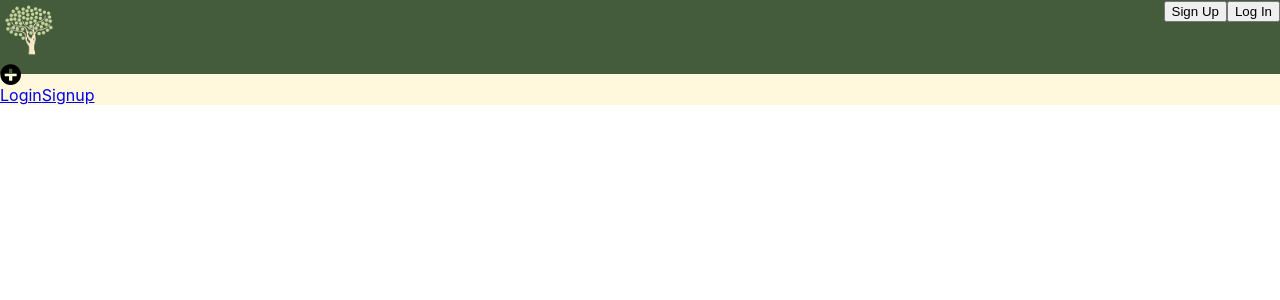
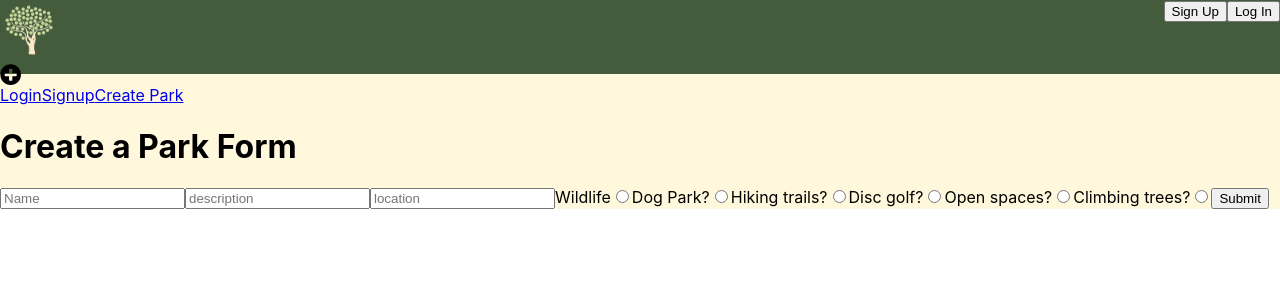
Before and after one commit to LocalParkPassport/FrontEnd, a React (Create React App) app: page /create in a window 1280 px wide. Shown: the top 300 px of the page. Built offline with nearby package versions, Linux system fonts and the light colour scheme.

Commit message:
Added CreatePark.js

```diff
--- a/src/App.js
+++ b/src/App.js
@@ -13,6 +13,7 @@ import { LinearProgress } from '@material-ui/core';
 import { library } from '@fortawesome/fontawesome-svg-core'
 import { fas } from '@fortawesome/free-solid-svg-icons'
 import { FontAwesomeIcon } from '@fortawesome/react-fontawesome'
+import CreatePark from './Components/CreatePark';
 
 library.add( fas )
 
@@ -26,11 +27,13 @@ function App() {
         <div className='searchnadd'>
           <FontAwesomeIcon icon={['fas', 'plus-circle']} size="lg"/>
         </div>
-        <Route exact path='/' component={ParkList}/>
-        <Route exact path='/Login' component={Login}/>
-        <Route exact path='/Signup' component={Signup}/>
         <Link to='/Login'>Login</Link>
         <Link to='/Signup'>Signup</Link>
+        <Link to='/create'>Create Park</Link>
+        <Route exact path='/create' component={CreatePark} />
+        <Route exact path='/' component={ParkList} />
+        <Route exact path='/Login' component={Login} />
+        <Route exact path='/Signup' component={Signup} />
       </div>
     </Router>
   );
--- /dev/null
+++ b/src/Components/CreatePark.js
@@ -0,0 +1,78 @@
+import React, { useState } from 'react';
+import { AxiosWithAuth } from '../AxiosWithAuth';
+import axios from 'axios';
+
+
+const CreatePark = (props) => {
+
+    const [inputs, setInputs] = useState({
+        name: '',
+        description: '',
+        location: '',
+        wildlife: false,
+        dog_park: false,
+        hiking_trail: false,
+        disc_golf: false,
+        open_spaces: false,
+        climbing_trees: false,
+        rating: 0
+
+    });
+
+    const handleChange = e => {
+        e.persist();
+        setInputs(inputs => ({ ...inputs, [e.target.name]: e.target.value }))
+        console.log(e.target.value);
+    }
+
+    const handleSubmit = e => {
+        e.preventDefault();
+        AxiosWithAuth()
+            .post('https://parks-passport.herokuapp.com/api/parks', inputs)
+            .then(res => {
+                console.log(res);
+            })
+            .catch(err => {
+                console.log("an error occured...", err.message);
+                console.log(props);
+            })
+    };
+
+    return (
+        <div>
+            <h1>Create a Park Form</h1>
+            <form onSubmit={handleSubmit}>
+                <input onChange={handleChange} type="text" placeholder="Name" name="name" value={inputs.nameInput} />
+                <input onChange={handleChange} type="text" placeholder="description" name="description" value={inputs.description} />
+                <input onChange={handleChange} type="text" placeholder="location" name="location" value={inputs.location} />
+                <label>
+                    Wildlife
+                <input onChange={handleChange} type="radio" name="wildlife" value={inputs.wildlife} />
+                </label>
+                <label>
+                    Dog Park?
+                    <input onChange={handleChange} type="radio" name="dog_park" value={inputs.dog_park} />
+                </label>
+                <label>
+                    Hiking trails?
+                    <input onChange={handleChange} type="radio" name="hiking_trail" value={inputs.hiking_trail} />
+                </label>
+                <label>
+                    Disc golf?
+                    <input onChange={handleChange} type="radio" name="disc_golf" value={inputs.disc_golf} />
+                </label>
+                <label>
+                    Open spaces?
+                    <input onChange={handleChange} type="radio" name="open_spaces" value={inputs.open_spaces} />
+                </label>
+                <label>
+                    Climbing trees?
+                    <input onChange={handleChange} type="radio" name="climbing_trees" value={inputs.climbing_trees} />
+                </label>
+                <button type="submit">Submit</button>
+            </form>
+        </div>
+    );
+}
+
+export default CreatePark;
```
Also changed, not shown: src/Components/NavBar.js (+5 -4 lines).
